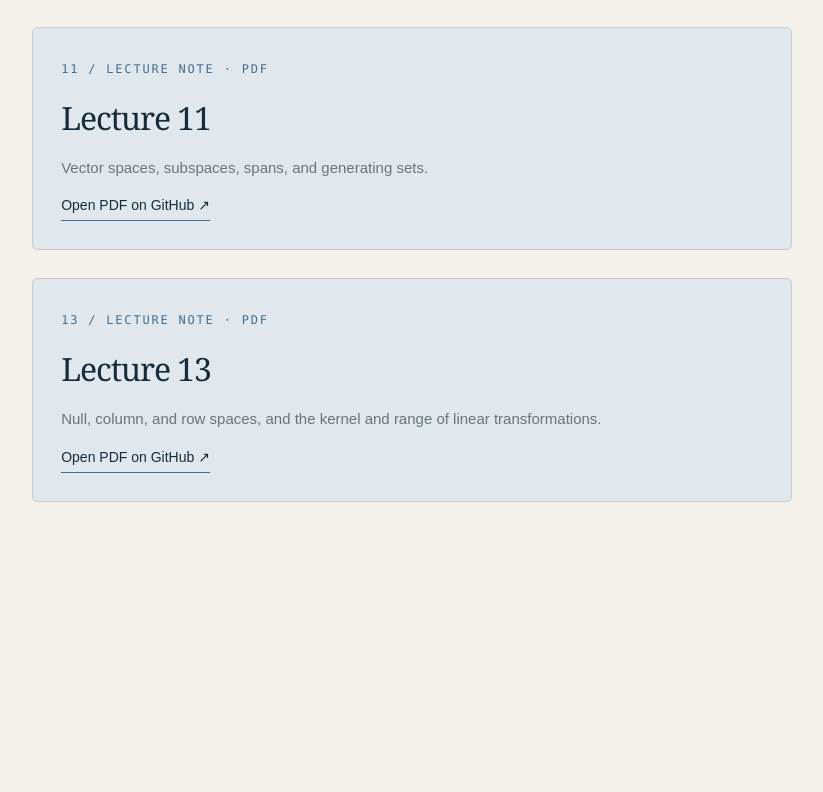
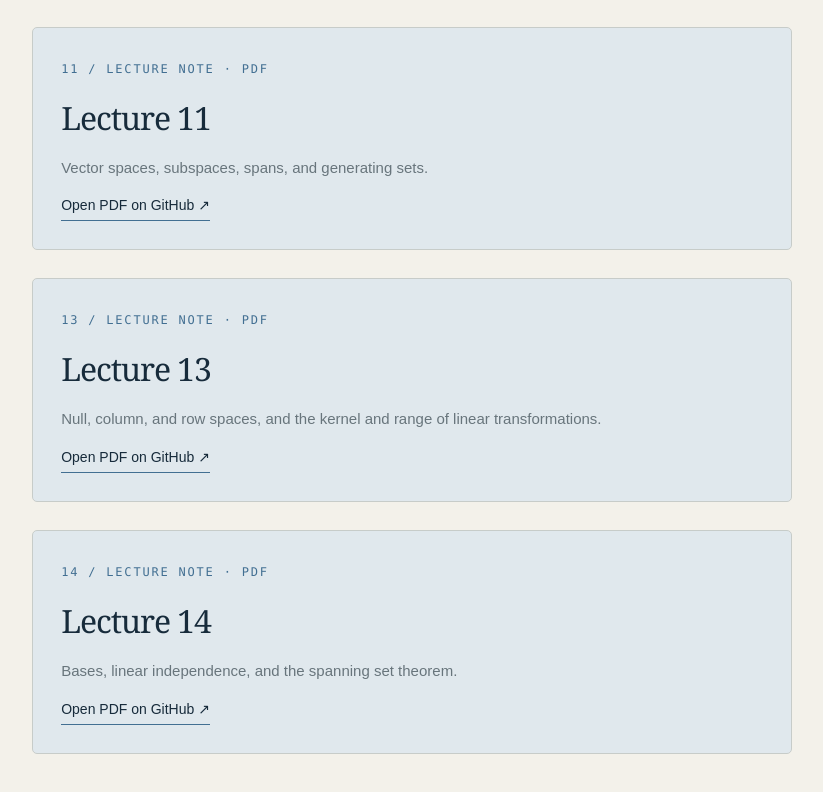
Before and after one commit to Lawson-Dong/personal-website, a Next.js app: page /math-physics/math/linear-algebra/lecture-note in a window 1280 px wide. Shown: the part 1416-2208 px from the top of the page, without its empty margins (19-842 px from the left). Before the commit the page ends 2066 px from the top, so only its background shows below. Built offline with nearby package versions, Linux system fonts and the light colour scheme.

Commit message:
Add Linear Algebra Lecture 14 notes

```diff
--- a/app/math-physics/math/linear-algebra/lecture-note/page.tsx
+++ b/app/math-physics/math/linear-algebra/lecture-note/page.tsx
@@ -2,7 +2,7 @@ import Link from 'next/link';
 
 export const metadata = {
   title: 'Linear Algebra — Lecture Note',
-  description: 'Handwritten linear algebra notes: Lecture 7 on transformations, Lecture 8 on standard matrices and mappings, Lecture 9 on matrix operations, powers, and transposes, Lecture 10 on matrix inverses and invertible transformations, Lecture 11 on vector spaces, subspaces, and spans, and Lecture 13 on null, column, and row spaces and the kernel and range of linear transformations.',
+  description: 'Handwritten linear algebra notes: Lecture 7 on transformations, Lecture 8 on standard matrices and mappings, Lecture 9 on matrix operations, powers, and transposes, Lecture 10 on matrix inverses and invertible transformations, Lecture 11 on vector spaces, subspaces, and spans, Lecture 13 on null, column, and row spaces and the kernel and range of linear transformations, and Lecture 14 on bases, linear independence, and the spanning set theorem.',
 };
 
 const lecture7 = 'https://github.com/Lawson-Dong/personal-website/blob/main/notes/linear-algebra/lecture-7.pdf';
@@ -15,6 +15,8 @@ const lecture10 = 'https://github.com/Lawson-Dong/personal-website/blob/main/not
 const lecture11 = 'https://github.com/Lawson-Dong/personal-website/blob/main/notes/linear-algebra/lecture-11.pdf';
 
 const lecture13 = 'https://github.com/Lawson-Dong/personal-website/blob/main/notes/linear-algebra/lecture-13.pdf';
+
+const lecture14 = 'https://github.com/Lawson-Dong/personal-website/blob/main/notes/linear-algebra/lecture-14.pdf';
 
 export default function LectureNote() {
   return (
@@ -63,6 +65,12 @@ export default function LectureNote() {
         <p>Null, column, and row spaces, and the kernel and range of linear transformations.</p>
         <span className="portal-card-link">Open PDF on GitHub ↗</span>
       </a>
+      <a className="portal-card" href={lecture14} target="_blank" rel="noopener noreferrer">
+        <span className="eyebrow">14 / LECTURE NOTE · PDF</span>
+        <h2>Lecture 14</h2>
+        <p>Bases, linear independence, and the spanning set theorem.</p>
+        <span className="portal-card-link">Open PDF on GitHub ↗</span>
+      </a>
     </main>
   );
 }
```
Also changed, not shown: notes/linear-algebra/README.md, 1 other file (tests, documents, lock files or other folders).
